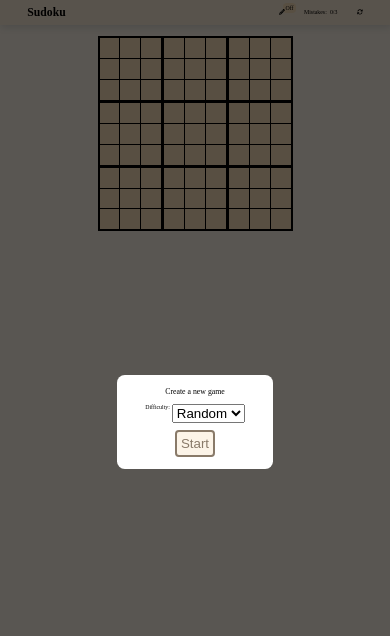
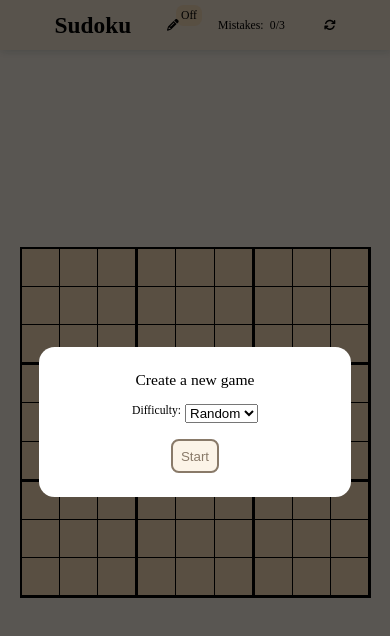
Before and after one commit to christinaKov/sudoku-app, a React (Vite) app: page / in a window 390 px wide. Shown: the top 636 px of the page. Built offline with nearby package versions, Linux system fonts and the light colour scheme.

Commit message:
added basic adaptivity

```diff
--- a/src/App.css
+++ b/src/App.css
@@ -1,15 +1,15 @@
 .app {
-	height: 100vh;
+	min-height: 100vh;
 	display: flex;
 	flex-direction: column;
 	align-items: center;
-	gap: 3rem;
+	justify-content: center;
 	background-color: rgba(250, 235, 215, 0.559);
 }
 
 .sudoku-board {
-	width: 50rem;
-	height: 50rem;
+	width: 35rem;
+	height: 35rem;
 }
 
 .sudoku-board,
@@ -51,3 +51,10 @@
 .sudoku-cell.is--empty.is--draft {
 	color: gray;
 }
+
+@media (max-width: 1400px) {
+	.sudoku-board {
+		width: 45rem;
+		height: 45rem;
+	}
+}
--- a/src/components/header/Header.css
+++ b/src/components/header/Header.css
@@ -6,6 +6,8 @@
 	padding: 1.5rem 7rem;
 	background-color: antiquewhite;
 	box-shadow: 1px 1px 8px 0px rgba(34, 60, 80, 0.2);
+	position: fixed;
+	top: 0;
 }
 
 .main-title {
--- a/src/main.css
+++ b/src/main.css
@@ -7,3 +7,15 @@ html {
 	margin: 0;
 	box-sizing: border-box;
 }
+
+@media (max-width: 900px) {
+	html {
+		font-size: 1.5vw;
+	}
+}
+
+@media (max-width: 500px) {
+	html {
+		font-size: 2vw;
+	}
+}
```
